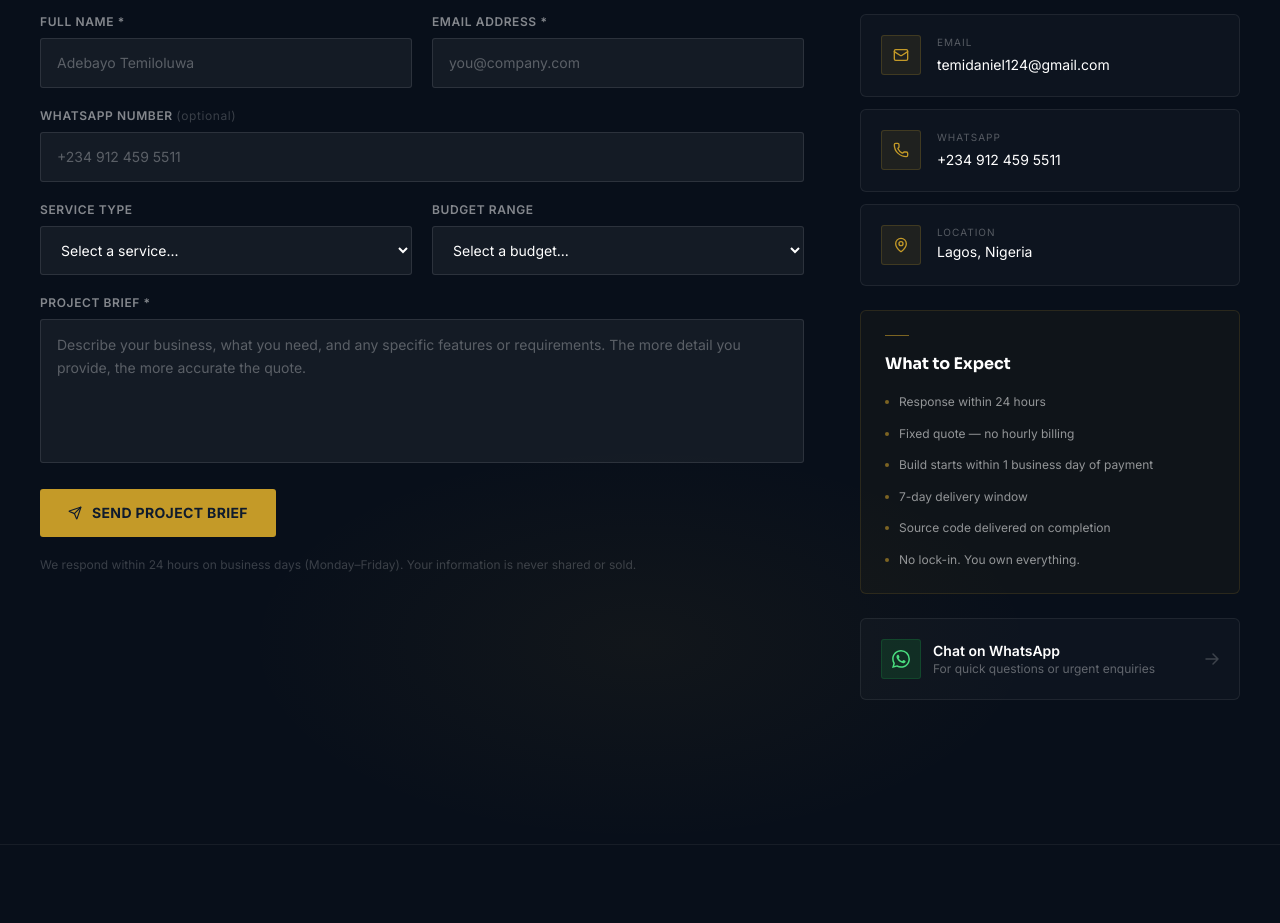
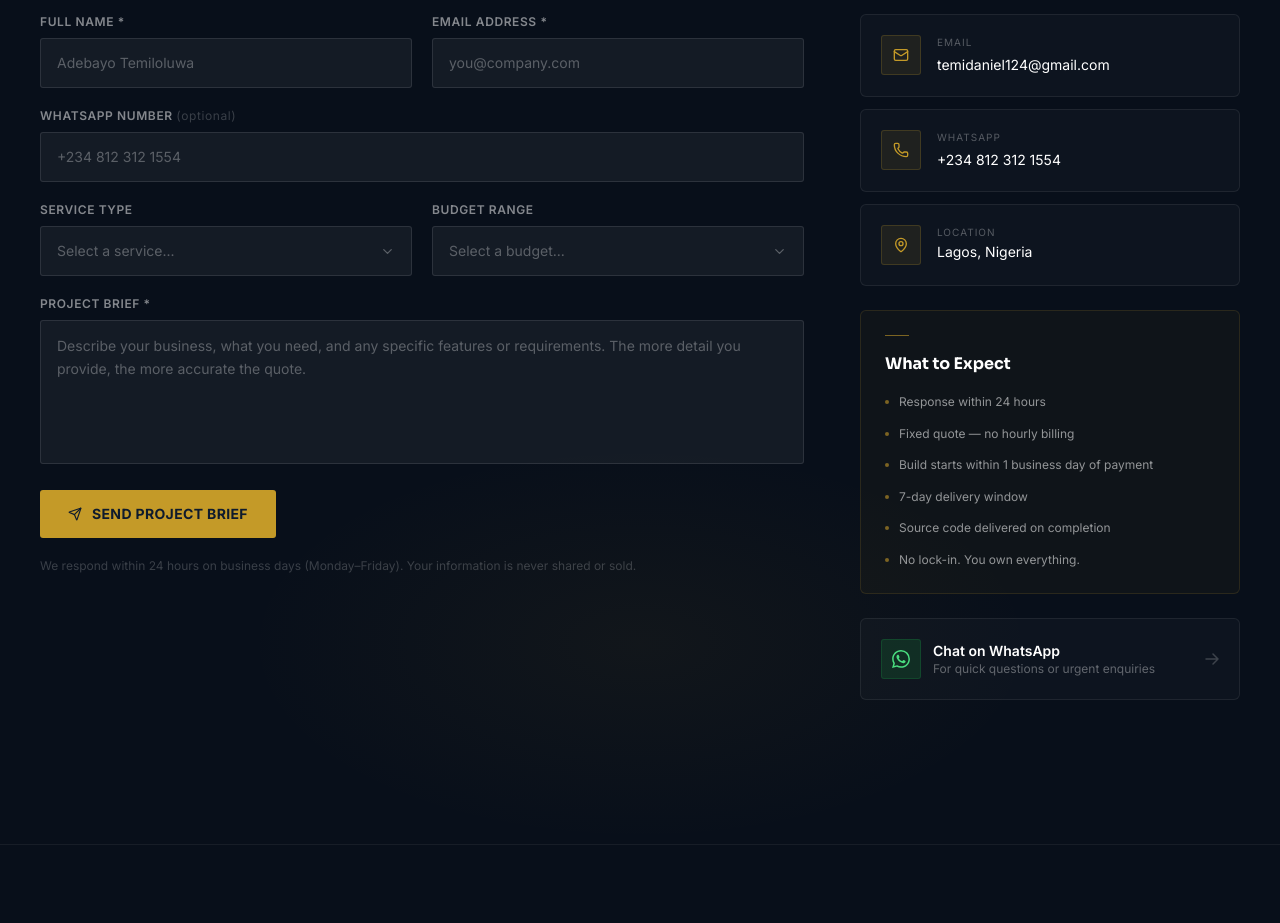
Before and after one commit to Orayn-Digital-Agency/Orayn-Agency-Website, a Next.js app: page / in a window 1280 px wide. Shown: the part 7900-8823 px from the top of the page. Built offline with nearby package versions, Linux system fonts and the light colour scheme.

Commit message:
fix: upgrade next to 15.3.8 (CVE-2025-67779 complete patch)

```diff
--- a/src/components/sections/ContactSection.tsx
+++ b/src/components/sections/ContactSection.tsx
@@ -1,6 +1,6 @@
 "use client";
 
-import { useActionState, useRef, useEffect } from "react";
+import { useActionState, useRef, useEffect, useState } from "react";
 import {
   Mail,
   Phone,
@@ -8,6 +8,8 @@ import {
   Send,
   CheckCircle,
   AlertCircle,
+  ChevronDown,
+  Check,
 } from "lucide-react";
 import { submitContactForm, type ContactFormState } from "@/app/actions";
 
@@ -43,8 +45,8 @@ const CONTACT_DETAILS = [
   {
     Icon: Phone,
     label: "WhatsApp",
-    value: "+234 912 459 5511",
-    href: "https://wa.me/2349124595511",
+    value: "+234 812 312 1554",
+    href: "https://wa.me/2348123121554",
   },
   {
     Icon: MapPin,
@@ -54,16 +56,135 @@ const CONTACT_DETAILS = [
   },
 ] as const;
 
+// ── Custom Select Component ──────────────────────────────────────────────────
+function CustomSelect({
+  id,
+  name,
+  placeholder,
+  options,
+  value,
+  onChange,
+}: {
+  id: string;
+  name: string;
+  placeholder: string;
+  options: readonly string[];
+  value: string;
+  onChange: (v: string) => void;
+}) {
+  const [open, setOpen] = useState(false);
+  const ref = useRef<HTMLDivElement>(null);
+
+  // Close on outside click
+  useEffect(() => {
+    function handler(e: MouseEvent) {
+      if (ref.current && !ref.current.contains(e.target as Node)) {
+        setOpen(false);
+      }
+    }
+    document.addEventListener("mousedown", handler);
+    return () => document.removeEventListener("mousedown", handler);
+  }, []);
+
+  // Close on Escape
+  useEffect(() => {
+    function handler(e: KeyboardEvent) {
+      if (e.key === "Escape") setOpen(false);
+    }
+    document.addEventListener("keydown", handler);
+    return () => document.removeEventListener("keydown", handler);
+  }, []);
+
+  const selected = value || null;
+
+  return (
+    <div ref={ref} className="relative">
+      {/* Hidden real input for form submission */}
+      <input type="hidden" name={name} value={value} />
+
+      {/* Trigger button */}
+      <button
+        type="button"
+        id={id}
+        onClick={() => setOpen((v) => !v)}
+        aria-haspopup="listbox"
+        aria-expanded={open}
+        className={`w-full flex items-center justify-between gap-3 px-4 py-3.5
+          bg-white/5 border rounded-sm font-inter text-sm text-left
+          focus:outline-none focus:ring-1 focus:ring-orayn-gold focus:border-orayn-gold
+          transition-all duration-200
+          ${open ? "border-orayn-gold" : "border-white/10 hover:border-white/20"}
+          ${selected ? "text-white" : "text-white/30"}`}
+      >
+        <span className="truncate">{selected ?? placeholder}</span>
+        <ChevronDown
+          size={15}
+          className={`flex-shrink-0 text-white/30 transition-transform duration-200 ${open ? "rotate-180" : ""}`}
+          aria-hidden="true"
+        />
+      </button>
+
+      {/* Dropdown panel */}
+      {open && (
+        <div
+          role="listbox"
+          aria-label={placeholder}
+          className="absolute z-50 top-full left-0 right-0 mt-1
+            bg-orayn-dark border border-white/10 rounded-sm shadow-card-dark
+            py-1 max-h-60 overflow-y-auto"
+        >
+          {options.map((opt) => {
+            const isSelected = value === opt;
+            return (
+              <button
+                key={opt}
+                type="button"
+                role="option"
+                aria-selected={isSelected}
+                onClick={() => {
+                  onChange(opt);
+                  setOpen(false);
+                }}
+                className={`w-full flex items-center justify-between gap-3 px-4 py-3
+                  font-inter text-sm text-left transition-colors duration-150
+                  ${
+                    isSelected
+                      ? "bg-orayn-gold/10 text-orayn-gold"
+                      : "text-white/70 hover:bg-white/[0.06] hover:text-white"
+                  }`}
+              >
+                <span>{opt}</span>
+                {isSelected && (
+                  <Check
+                    size={13}
+                    className="flex-shrink-0 text-orayn-gold"
+                    aria-hidden="true"
+                  />
+                )}
+              </button>
+            );
+          })}
+        </div>
+      )}
+    </div>
+  );
+}
+
+// ── Main Component ───────────────────────────────────────────────────────────
 export default function ContactSection() {
   const [state, formAction, pending] = useActionState(
     submitContactForm,
     INITIAL_STATE,
   );
   const formRef = useRef<HTMLFormElement>(null);
+  const [service, setService] = useState("");
+  const [budget, setBudget] = useState("");
 
   useEffect(() => {
     if (state.success && formRef.current) {
       formRef.current.reset();
+      setService("");
+      setBudget("");
     }
   }, [state.success]);
 
@@ -104,9 +225,8 @@ export default function ContactSection() {
         </div>
 
         <div className="grid grid-cols-1 lg:grid-cols-[1fr_380px] gap-10 lg:gap-14">
-          {/* Form */}
+          {/* ── Form ── */}
           <div>
-            {/* Success state */}
             {state.success ? (
               <div className="flex flex-col items-center justify-center py-20 gap-5 text-center">
                 <div className="w-16 h-16 rounded-full bg-orayn-gold/10 border border-orayn-gold/30 flex items-center justify-center">
@@ -226,52 +346,38 @@ export default function ContactSection() {
                     id="phone"
                     name="phone"
                     autoComplete="tel"
-                    placeholder="+234 912 459 5511"
+                    placeholder="+234 812 312 1554"
                     className="input-field"
                   />
                 </div>
 
-                {/* Service + Budget */}
+                {/* Service + Budget — custom selects */}
                 <div className="grid grid-cols-1 sm:grid-cols-2 gap-5">
                   <div>
-                    <label htmlFor="service" className="label">
+                    <label htmlFor="service-select" className="label">
                       Service Type
                     </label>
-                    <select
-                      id="service"
+                    <CustomSelect
+                      id="service-select"
                       name="service"
-                      defaultValue=""
-                      className="input-field"
-                    >
-                      <option value="" disabled>
-                        Select a service...
-                      </option>
-                      {SERVICES.map((s) => (
-                        <option key={s} value={s}>
-                          {s}
-                        </option>
-                      ))}
-                    </select>
+                      placeholder="Select a service..."
+                      options={SERVICES}
+                      value={service}
+                      onChange={setService}
+                    />
                   </div>
                   <div>
-                    <label htmlFor="budget" className="label">
+                    <label htmlFor="budget-select" className="label">
                       Budget Range
                     </label>
-                    <select
-                      id="budget"
+                    <CustomSelect
+                      id="budget-select"
                       name="budget"
-                      defaultValue=""
-                      className="input-field"
-                    >
-                      <option value="" disabled>
-                        Select a budget...
-                      </option>
-                      {BUDGETS.map((b) => (
-                        <option key={b} value={b}>
-                          {b}
-                        </option>
-                      ))}
-                    </select>
+                      placeholder="Select a budget..."
+                      options={BUDGETS}
+                      value={budget}
+                      onChange={setBudget}
+                    />
                   </div>
                 </div>
 
@@ -332,7 +438,7 @@ export default function ContactSection() {
             )}
           </div>
 
-          {/* Right column — contact info + trust signals */}
+          {/* ── Right column ── */}
           <div className="flex flex-col gap-6">
             {/* Contact details */}
             <div className="flex flex-col gap-3">
@@ -374,7 +480,10 @@ export default function ContactSection() {
             </div>
 
             {/* Trust block */}
-            <div className="flex flex-col gap-4 p-6 bg-orayn-gold/[0.04] border border-orayn-gold/15 rounded-orayn">
+            <div
+              className="flex flex-col gap-4 p-6 border border-orayn-gold/15 rounded-orayn"
+              style={{ backgroundColor: "rgba(196,154,40,0.04)" }}
+            >
               <div className="w-6 h-px bg-orayn-gold/60" aria-hidden="true" />
               <h4 className="font-sora text-base font-bold text-white">
                 What to Expect
@@ -403,7 +512,7 @@ export default function ContactSection() {
 
             {/* WhatsApp shortcut */}
             <a
-              href="https://wa.me/2349124595511?text=Hello%2C%20I%20would%20like%20to%20enquire%20about%20a%20project%20with%20Orayn."
+              href="https://wa.me/2348123121554?text=Hello%2C%20I%20would%20like%20to%20enquire%20about%20a%20project%20with%20Orayn."
               target="_blank"
               rel="noopener noreferrer"
               className="flex items-center justify-between gap-4 p-5 bg-white/[0.025] border border-white/[0.07] rounded-orayn hover:border-orayn-gold/25 hover:bg-white/[0.04] transition-all duration-200 group"
--- a/tsconfig.json
+++ b/tsconfig.json
@@ -13,6 +13,7 @@
     "isolatedModules": true,
     "jsx": "preserve",
     "incremental": true,
+    "types": ["node"],
     "plugins": [
       {
         "name": "next"
```
Also changed, not shown: eslint.config.mjs (+6 -19 lines), package.json (+9 -8 lines), 2 other files (tests, documents, lock files or other folders).
